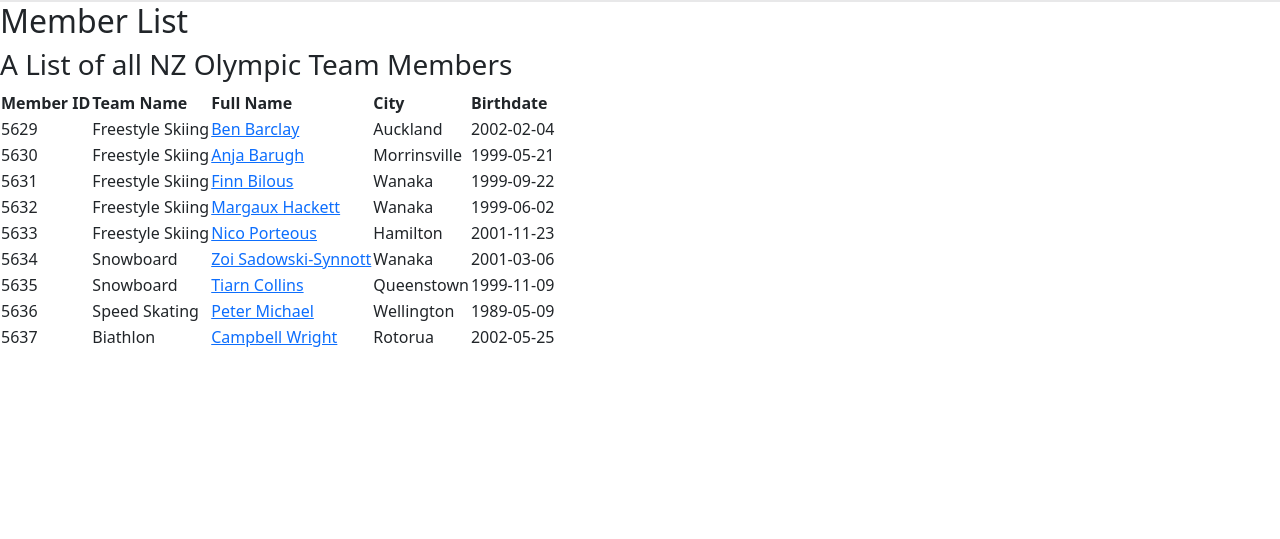
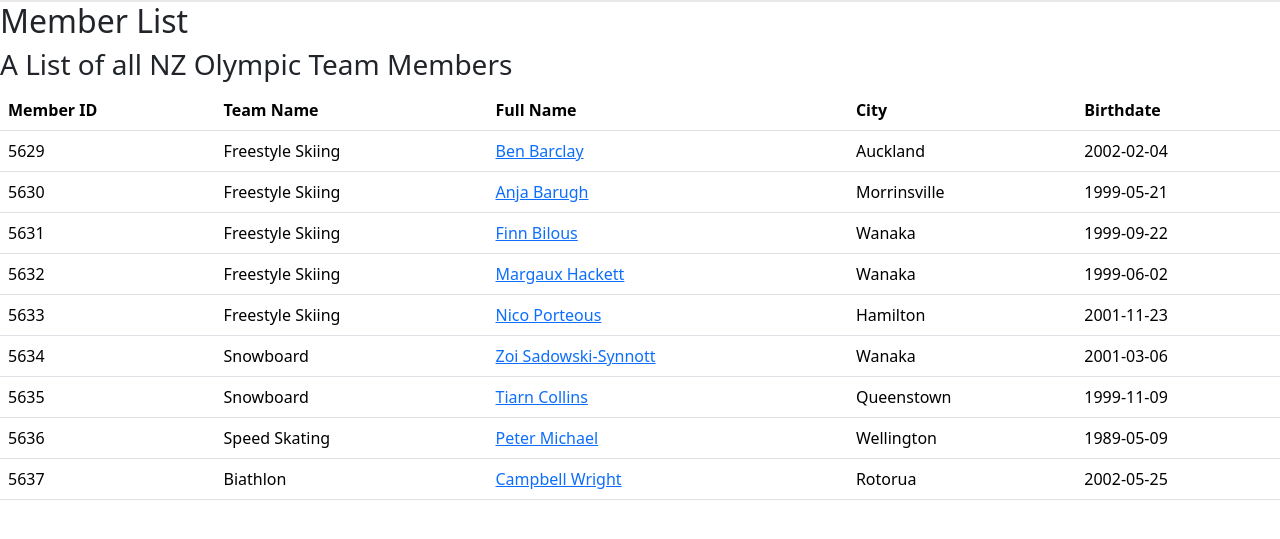
Before and after one commit to nayxie/first-full-stack-nzolympics, a Flask app: page /listmembers in a window 1280 px wide. Shown: the part 180-719 px from the top of the page. Run offline with Flask 3, Linux system fonts and the light colour scheme; data comes from the database, SQL or seed files in the repository.

Commit message:
Update memberlist.html

```diff
--- a/nzolywebapp/templates/memberlist.html
+++ b/nzolywebapp/templates/memberlist.html
@@ -7,8 +7,11 @@
 <h2>Member List</h2>
 <h3>A List of all NZ Olympic Team Members</h3>
 
-<table>
+<table class="table">
+    <thread>
     <tr><th>Member ID</th><th>Team Name</th><th>Full Name</th><th>City</th><th>Birthdate</th></tr>
+    </thread>
+    <tbody>
     {% for member in memberlist %}
         <tr>
             <td>{{ member[0] }}</td>
@@ -18,6 +21,7 @@
             <td>{{ member[4] }}</td>
         </tr>
     {% endfor %}
+    </tbody>
 </table>
 
 {% endblock %}
```
